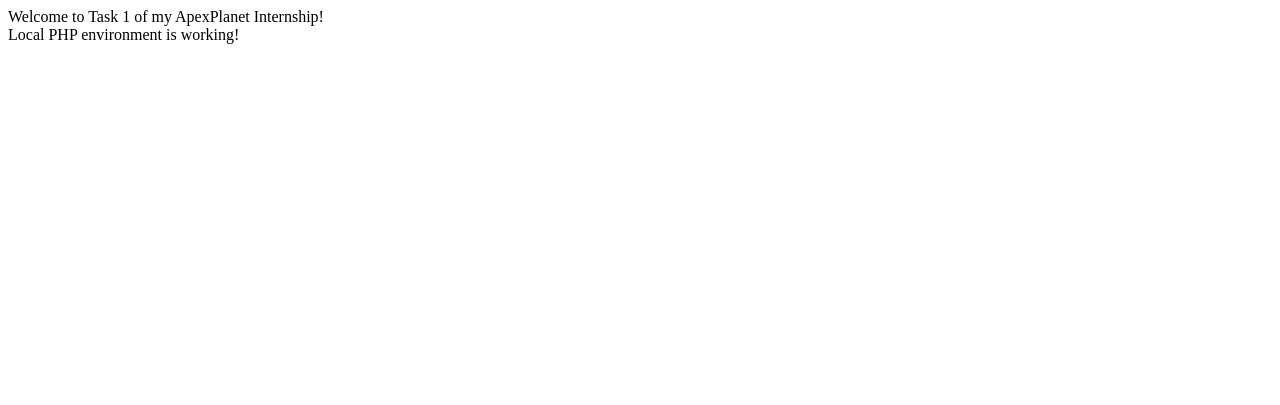
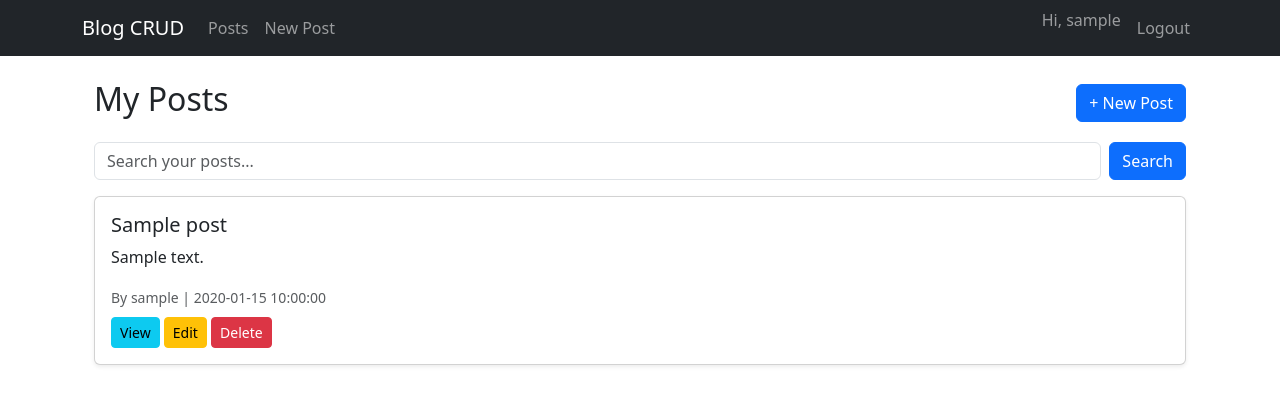
Before and after one commit to Anila-1505/crud, a PHP site: page /index1.php in a window 1280 px wide. Shown: the top 405 px of the page. Run offline with PHP 8.4, Linux system fonts and the light colour scheme; the visitor is signed in with stand-in values (Sample User, id 1); tables that the repository leaves empty hold one stand-in row (values such as "Sample post").

Commit message:
Update index1.php

```diff
--- a/index1.php
+++ b/index1.php
@@ -1,5 +1,125 @@
 <?php
-echo "Welcome to Task 1 of my ApexPlanet Internship!";
-echo "<br>";
-echo "Local PHP environment is working!";
+require_once __DIR__ . '/config.php';
+
+// ✅ Make sure user is logged in
+if (!isset($_SESSION['user_id'])) {
+    header("Location: login.php");
+    exit;
+}
+
+$search = $_GET['search'] ?? '';
+$page   = isset($_GET['page']) ? (int)$_GET['page'] : 1;
+if ($page < 1) $page = 1;
+
+$limit  = 5; // posts per page
+$offset = ($page - 1) * $limit;
+
+// Count total posts for this user
+$countSql = "SELECT COUNT(*)
+             FROM posts
+             WHERE user_id = :user_id";
+$params = [':user_id' => $_SESSION['user_id']];
+
+if (!empty($search)) {
+    $countSql .= " AND (title LIKE :search OR content LIKE :search)";
+    $params[':search'] = "%$search%";
+}
+
+$stmt = $pdo->prepare($countSql);
+$stmt->execute($params);
+$totalPosts = $stmt->fetchColumn();
+$totalPages = ceil($totalPosts / $limit);
+
+// Fetch posts
+$sql = "SELECT posts.*, users.username
+        FROM posts
+        JOIN users ON posts.user_id = users.id
+        WHERE posts.user_id = :user_id";
+
+if (!empty($search)) {
+    $sql .= " AND (posts.title LIKE :search OR posts.content LIKE :search)";
+}
+
+$sql .= " ORDER BY posts.created_at DESC LIMIT :limit OFFSET :offset";
+
+$stmt = $pdo->prepare($sql);
+$stmt->bindValue(':user_id', $_SESSION['user_id'], PDO::PARAM_INT);
+if (!empty($search)) $stmt->bindValue(':search', "%$search%", PDO::PARAM_STR);
+$stmt->bindValue(':limit', $limit, PDO::PARAM_INT);
+$stmt->bindValue(':offset', $offset, PDO::PARAM_INT);
+$stmt->execute();
+$posts = $stmt->fetchAll();
 ?>
+<!doctype html>
+<html lang="en">
+<head>
+  <meta charset="utf-8">
+  <meta name="viewport" content="width=device-width, initial-scale=1">
+  <title>My Blog Posts</title>
+  <link href="https://cdn.jsdelivr.net/npm/bootstrap@5.3.3/dist/css/bootstrap.min.css" rel="stylesheet">
+</head>
+<body>
+<?php include 'header.php'; ?>
+
+<div class="container mt-4">
+  <div class="d-flex justify-content-between align-items-center mb-3">
+    <h2>My Posts</h2>
+    <a href="create.php" class="btn btn-primary">+ New Post</a>
+  </div>
+
+  <!-- Search Form -->
+  <form method="get" class="d-flex mb-3">
+    <input type="text" name="search" class="form-control me-2" placeholder="Search your posts..."
+           value="<?= htmlspecialchars($search) ?>">
+    <button type="submit" class="btn btn-primary">Search</button>
+  </form>
+
+  <?php if (count($posts) > 0): ?>
+    <?php foreach ($posts as $post): ?>
+      <div class="card mb-3 shadow-sm rounded">
+        <div class="card-body">
+          <h5 class="card-title"><?= htmlspecialchars($post['title']) ?></h5>
+          <p class="card-text"><?= nl2br(htmlspecialchars($post['content'])) ?></p>
+          <small class="text-muted">
+            By <?= htmlspecialchars($post['username']) ?> | <?= $post['created_at'] ?>
+          </small>
+          <div class="mt-2">
+            <a href="view.php?id=<?= $post['id'] ?>" class="btn btn-info btn-sm">View</a>
+            <a href="edit.php?id=<?= $post['id'] ?>" class="btn btn-warning btn-sm">Edit</a>
+            <a href="delete.php?id=<?= $post['id'] ?>" class="btn btn-danger btn-sm"
+               onclick="return confirm('Are you sure you want to delete this post?');">Delete</a>
+          </div>
+        </div>
+      </div>
+    <?php endforeach; ?>
+  <?php else: ?>
+    <div class="alert alert-info">
+      No posts <?= $search ? 'matching "<b>'.htmlspecialchars($search).'</b>"' : 'yet' ?>.
+    </div>
+  <?php endif; ?>
+
+  <!-- Pagination -->
+  <?php if ($totalPages > 1): ?>
+    <nav>
+      <ul class="pagination justify-content-center">
+        <?php if ($page > 1): ?>
+          <li class="page-item"><a class="page-link" href="?page=<?= $page-1 ?>&search=<?= urlencode($search) ?>">Previous</a></li>
+        <?php endif; ?>
+
+        <?php for ($i = 1; $i <= $totalPages; $i++): ?>
+          <li class="page-item <?= ($i == $page) ? 'active' : '' ?>">
+            <a class="page-link" href="?page=<?= $i ?>&search=<?= urlencode($search) ?>"><?= $i ?></a>
+          </li>
+        <?php endfor; ?>
+
+        <?php if ($page < $totalPages): ?>
+          <li class="page-item"><a class="page-link" href="?page=<?= $page+1 ?>&search=<?= urlencode($search) ?>">Next</a></li>
+        <?php endif; ?>
+      </ul>
+    </nav>
+  <?php endif; ?>
+</div>
+
+<?php include 'footer.php'; ?>
+</body>
+</html>
```
